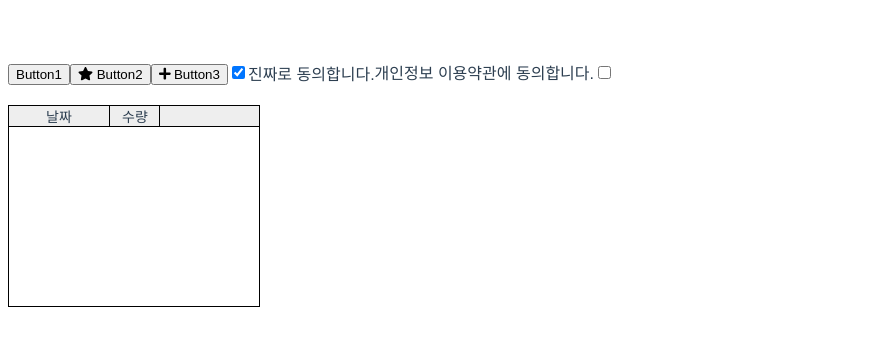
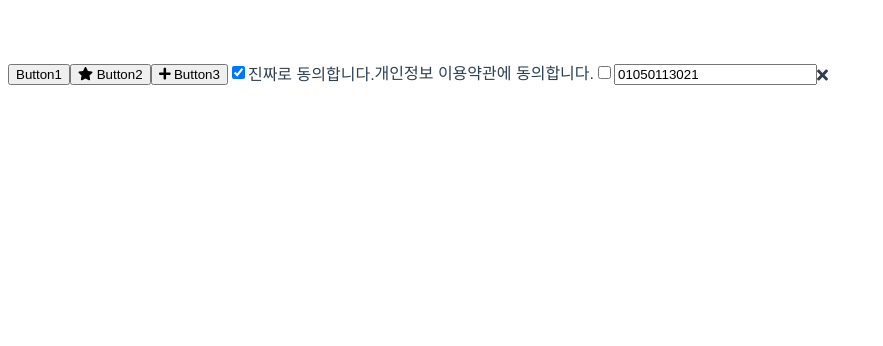
Before and after one commit to jjamtiger3/vue3-components, a Vue app: page / in a window 1280 px wide. Shown: the top 346 px of the page, without its empty margins (0-883 px from the left). Built offline with nearby package versions, Linux system fonts and the light colour scheme.

Commit message:
vue-input 추가

```diff
--- a/src/App.vue
+++ b/src/App.vue
@@ -16,14 +16,14 @@
       direction="right"
       v-on:onCheckedValueChanged="valueChange"
     ></vue-check-box>
-    <vue-grid :styles="gridData.styles" :columns="gridData.columns"></vue-grid>
+    <vue-input value="01050113021"></vue-input>
   </div>
 </template>
 
 <script>
 import VueButton from './components/VueButton.vue'
 import VueCheckBox from './components/VueCheckBox.vue'
-import VueGrid from './components/VueGrid.vue'
+import VueInput from './components/VueInput.vue'
 import { mapGetters } from 'vuex'
 
 export default {
@@ -31,7 +31,7 @@ export default {
   components: {
     VueButton,
     VueCheckBox,
-    VueGrid
+    VueInput
   },
   data() {
     return {
--- /dev/null
+++ b/src/components/VueInput.vue
@@ -0,0 +1,54 @@
+<template>
+  <div class="root-input" v-on:click="onClick" v-on:mouseover="onMouseOver" v-on:mouseleave="onMouseLeave">
+      <input :value="dataValue">
+      <span class="clear-button fa fa-times" :class="iconClass"></span>
+  </div>
+</template>
+
+<script>
+export default {
+  name: 'VueInput',
+  data() {
+    return {
+      dataValue: '',
+      iconClass: ''
+    }
+  },
+  props: {
+      value: String
+  },
+  computed: {
+
+  },
+  mounted() {
+      this.dataValue = this.value;
+  },
+  methods: {
+    onClick () {
+    },
+    onMouseOver() {
+        this.iconClass = 'mouseover'
+    },
+    onMouseLeave() {
+        this.iconClass = ''
+    }
+  }
+}
+</script>
+<style scoped>
+    div.root-input {
+        display: inline-flex;
+        align-items: center;
+    }
+    div.root-input input {
+        padding-right: 20px;
+    }
+    div.root-input span.clear-button {
+        position: relative;
+        display: none;
+        right: 20px;
+    }
+    div.root-input span.clear-button.mouseover {
+        display: inline-block;
+    }
+</style>
```
